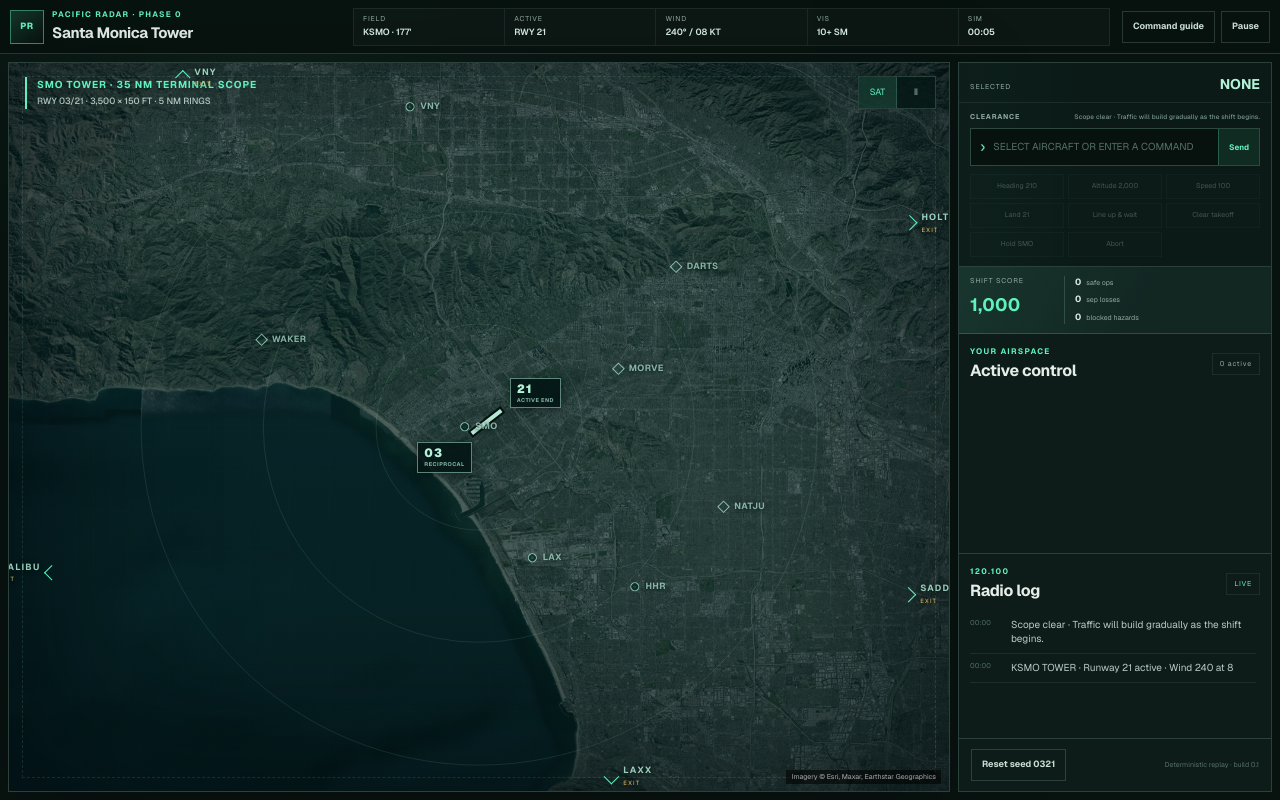
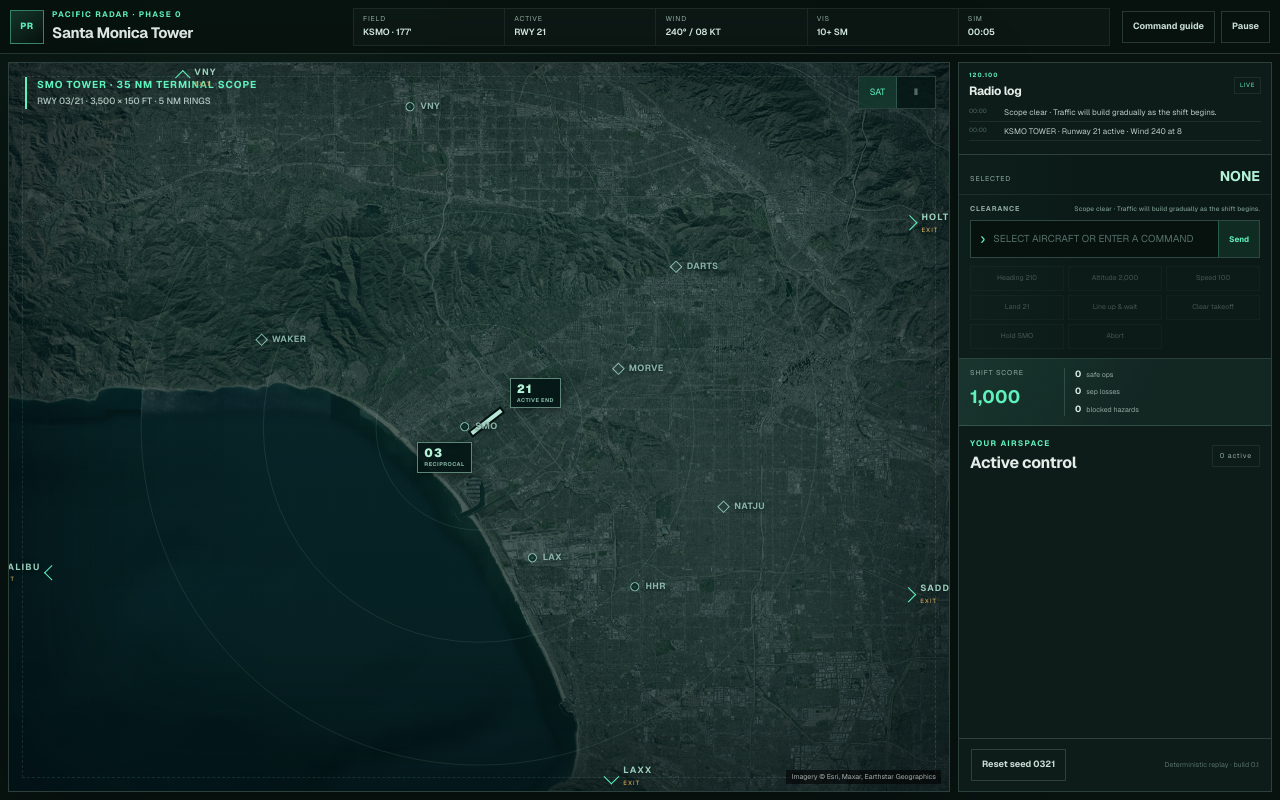
Before and after one commit to echang112368/pacific-radar, a Next.js app: page / in a window 1280 px wide. Built offline with nearby package versions, Linux system fonts and the light colour scheme.

Commit message:
Keep control sidebar within viewport

```diff
--- a/app/globals.css
+++ b/app/globals.css
@@ -21,6 +21,7 @@
 
 html,
 body {
+  height: 100%;
   margin: 0;
   min-height: 100%;
   background: var(--ink);
@@ -28,7 +29,7 @@ body {
 }
 
 body {
-  overflow-x: hidden;
+  overflow: hidden;
   font-family: var(--font-geist-sans), Arial, Helvetica, sans-serif;
 }
 
@@ -42,7 +43,9 @@ button {
 }
 
 .sim-shell {
+  height: 100vh;
   min-height: 100vh;
+  overflow: hidden;
   background:
     radial-gradient(circle at 20% 0%, rgba(43, 104, 82, 0.13), transparent 35%),
     #081310;
@@ -186,9 +189,10 @@ h2 {
 }
 
 .workspace {
+  height: calc(100vh - 54px);
   display: grid;
   grid-template-columns: minmax(0, 1fr) 330px;
-  min-height: calc(100vh - 54px);
+  min-height: 0;
 }
 
 .radar-column {
@@ -198,7 +202,7 @@ h2 {
 
 .radar-frame {
   height: calc(100vh - 70px);
-  min-height: 600px;
+  min-height: 0;
   overflow: hidden;
   border: 1px solid var(--line);
   background: var(--panel);
@@ -208,7 +212,7 @@ h2 {
 .radar-map {
   position: relative;
   height: 100%;
-  min-height: 600px;
+  min-height: 0;
   overflow: hidden;
   isolation: isolate;
   background: #0a2425;
@@ -879,9 +883,12 @@ h2 {
 }
 
 .side-panel {
+  height: calc(100vh - 70px);
   min-width: 0;
+  min-height: 0;
   display: grid;
-  grid-template-rows: auto auto minmax(220px, auto) minmax(130px, 1fr) auto;
+  grid-template-rows: 92px auto auto minmax(0, 1fr) auto;
+  overflow: hidden;
   margin: 8px;
   border: 1px solid var(--line);
   background: var(--panel);
@@ -949,8 +956,36 @@ h2 {
 }
 
 .strip-stack {
+  min-height: 0;
   display: grid;
+  flex: 1;
+  grid-auto-rows: max-content;
+  align-content: start;
   gap: 4px;
+  overflow-y: auto;
+  overscroll-behavior: contain;
+  padding-right: 4px;
+  scrollbar-gutter: stable;
+}
+
+.strips-section {
+  min-height: 0;
+  display: flex;
+  flex-direction: column;
+  overflow: hidden;
+}
+
+.strip-stack::-webkit-scrollbar {
+  width: 6px;
+}
+
+.strip-stack::-webkit-scrollbar-track {
+  background: rgba(255, 255, 255, 0.018);
+}
+
+.strip-stack::-webkit-scrollbar-thumb {
+  border-radius: 999px;
+  background: rgba(145, 170, 161, 0.34);
 }
 
 .flight-strip {
@@ -1040,33 +1075,55 @@ h2 {
   display: flex;
   min-height: 0;
   flex-direction: column;
+  overflow: hidden;
+  padding: 8px 10px;
+}
+
+.radio-section .section-heading {
+  flex: 0 0 auto;
+  margin-bottom: 3px;
+}
+
+.radio-section h2 {
+  font-size: 12px;
+}
+
+.radio-section .eyebrow {
+  font-size: 6px;
+}
+
+.radio-section .section-heading > span {
+  padding: 3px 5px;
+  font-size: 6px;
 }
 
 .event-log {
   min-height: 0;
-  overflow-y: auto;
-  padding-right: 4px;
+  overflow: hidden;
 }
 
 .event-row {
   display: grid;
-  grid-template-columns: 33px 1fr;
-  gap: 8px;
-  padding: 7px 0;
+  grid-template-columns: 29px minmax(0, 1fr);
+  gap: 6px;
+  padding: 4px 0;
   border-bottom: 1px solid var(--soft-line);
 }
 
 .event-row > span {
   color: #526e65;
   font-family: var(--mono);
-  font-size: 7px;
+  font-size: 6px;
 }
 
 .event-row p {
+  overflow: hidden;
   margin-bottom: 0;
   color: #b9cac4;
-  font-size: 10px;
-  line-height: 1.4;
+  font-size: 8px;
+  line-height: 1.25;
+  text-overflow: ellipsis;
+  white-space: nowrap;
 }
 
 .event-row.pilot p {
@@ -1286,6 +1343,20 @@ h2 {
 }
 
 @media (max-width: 900px) {
+  html,
+  body {
+    height: auto;
+  }
+
+  body {
+    overflow: auto;
+  }
+
+  .sim-shell {
+    height: auto;
+    overflow: visible;
+  }
+
   .top-bar {
     grid-template-columns: minmax(0, 1fr) auto;
     gap: 6px;
@@ -1306,6 +1377,7 @@ h2 {
   }
 
   .workspace {
+    height: auto;
     display: block;
   }
 
@@ -1324,11 +1396,22 @@ h2 {
   }
 
   .side-panel {
+    height: auto;
+    grid-template-rows: auto;
+    overflow: visible;
     margin: 0 10px 10px;
   }
 
   .radio-section {
-    min-height: 280px;
+    min-height: 92px;
+  }
+
+  .strips-section {
+    overflow: visible;
+  }
+
+  .strip-stack {
+    max-height: 52vh;
   }
 }
 
--- a/app/simulator.tsx
+++ b/app/simulator.tsx
@@ -1640,6 +1640,27 @@ export function RadarSimulator() {
         </div>
 
         <aside className="side-panel">
+          <section className="panel-section radio-section">
+            <div className="section-heading">
+              <div>
+                <p className="eyebrow">120.100</p>
+                <h2>Radio log</h2>
+              </div>
+              <span className="live-indicator">LIVE</span>
+            </div>
+            <div className="event-log" aria-live="polite">
+              {world.events.slice(-2).reverse().map((item, index) => (
+                <div className={`event-row ${item.tone}`} key={`${item.tick}-${index}`}>
+                  <span>
+                    {String(Math.floor(item.tick / 240)).padStart(2, "0")}:
+                    {String(Math.floor((item.tick % 240) / 4)).padStart(2, "0")}
+                  </span>
+                  <p title={item.message}>{item.message}</p>
+                </div>
+              ))}
+            </div>
+          </section>
+
           <section className="command-deck" aria-label="Clearance console">
             <div className="selection-summary">
               <span>SELECTED</span>
@@ -1757,27 +1778,6 @@ export function RadarSimulator() {
             </div>
           </section>
 
-          <section className="panel-section radio-section">
-            <div className="section-heading">
-              <div>
-                <p className="eyebrow">120.100</p>
-                <h2>Radio log</h2>
-              </div>
-              <span className="live-indicator">LIVE</span>
-            </div>
-            <div className="event-log" aria-live="polite">
-              {[...world.events].reverse().map((item, index) => (
-                <div className={`event-row ${item.tone}`} key={`${item.tick}-${index}`}>
-                  <span>
-                    {String(Math.floor(item.tick / 240)).padStart(2, "0")}:
-                    {String(Math.floor((item.tick % 240) / 4)).padStart(2, "0")}
-                  </span>
-                  <p>{item.message}</p>
-                </div>
-              ))}
-            </div>
-          </section>
-
           <footer className="side-footer">
             <button className="ghost-button" onClick={reset}>
               Reset seed 0321
```
Also changed, not shown: 1 other file (tests, documents, lock files or other folders).
